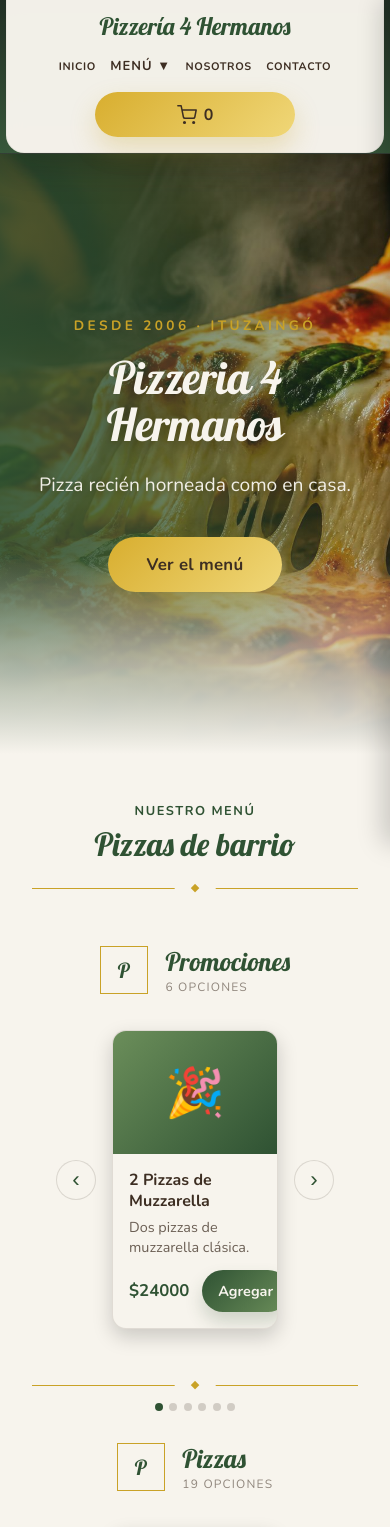
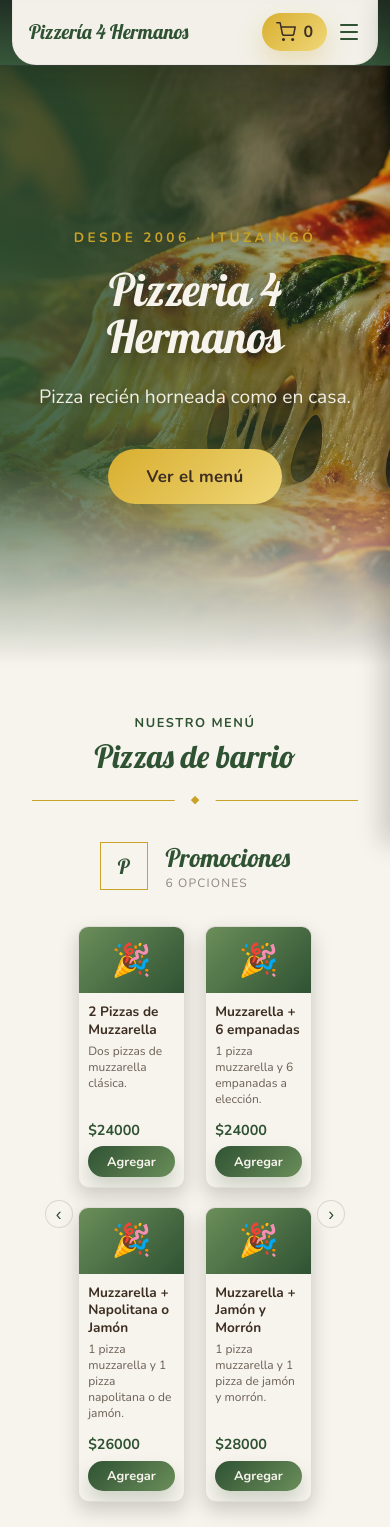
Before and after one commit to GermanHernando/pizzeria-4-hermanos, a React (Vite) app: page / in a window 390 px wide. Shown: the top 1527 px of the page. Built offline with nearby package versions, Linux system fonts and the light colour scheme.

Commit message:
Agregando detalles responsive para mobile en Carousel, Navbar, Item e Index

```diff
--- a/src/components/carousel/Carousel.css
+++ b/src/components/carousel/Carousel.css
@@ -126,3 +126,19 @@
   opacity: 0.55;
   margin-top: 0.15rem;
 }
+
+@media (max-width: 480px) {
+  .carousel {
+    gap: 0.3rem;
+  }
+
+  .carousel-flecha {
+    width: 28px;
+    height: 28px;
+    font-size: 1.1rem;
+  }
+
+  .categoria-bloque {
+    padding: 2.5rem 0.8rem;
+  }
+}
--- a/src/components/carousel/Carousel.jsx
+++ b/src/components/carousel/Carousel.jsx
@@ -1,7 +1,6 @@
 import { useState, useEffect } from 'react';
 import ItemList from '../products/ItemList.jsx';
 import './Carousel.css'
-
 
 const useColumnasResponsive = (columnasDeseadas) => {
   const [columnas, setColumnas] = useState(columnasDeseadas);
@@ -9,8 +8,7 @@ const useColumnasResponsive = (columnasDeseadas) => {
   useEffect(() => {
     const calcular = () => {
       const ancho = window.innerWidth;
-      if (ancho < 480) return 1;
-      if (ancho < 768) return 2;
+      if (ancho < 768) return 2;                              // celular y tablet chica: 2 columnas
       if (ancho < 1024) return Math.min(3, columnasDeseadas);
       return columnasDeseadas;
     };
@@ -26,10 +24,10 @@ const useColumnasResponsive = (columnasDeseadas) => {
 };
 
 const Carousel = ({ productos, columnas: columnasDeseadas = 3, filas = 1 }) => {
-  const columnas = useColumnasResponsive(columnasDeseadas); // NUEVO
+  const columnas = useColumnasResponsive(columnasDeseadas);
+  const filasEfectivas = columnas <= 2 ? 2 : filas;   // en celular: 2 columnas x 2 filas = 4 por slide
   const [slideActual, setSlideActual] = useState(0);
-  const itemsPorSlide = columnas * filas;
-
+  const itemsPorSlide = columnas * filasEfectivas;
 
   useEffect(() => {
     setSlideActual(0);
@@ -51,8 +49,8 @@ const Carousel = ({ productos, columnas: columnasDeseadas = 3, filas = 1 }) => {
   };
 
   const estiloGrilla = {
-    gridTemplateColumns: `repeat(${columnas},1fr)`,
-    gridTemplateRows: `repeat(${filas},auto)`,
+    gridTemplateColumns: `repeat(${columnas}, 1fr)`,
+    gridTemplateRows: `repeat(${filasEfectivas}, auto)`,
   };
 
   return (
--- a/src/components/home/Historia.module.css
+++ b/src/components/home/Historia.module.css
@@ -13,7 +13,7 @@
   left: 50%;
   width: 100vw;
   transform: translateX(-50%);
-  background: linear-gradient(180deg, #f1ead7 0%, #efe5d2 100%);
+background: linear-gradient(180deg, #f7f4ed 0%, #ece0c4 100%);
   z-index: -1;
 }
 
--- a/src/components/navbar/Navbar.jsx
+++ b/src/components/navbar/Navbar.jsx
@@ -1,4 +1,5 @@
 import { useState } from 'react';
+import { Menu, X } from 'lucide-react';
 import style from './Navbar.module.css';
 import { useCart } from '../../context/CartContext.jsx';
 
@@ -11,20 +12,32 @@ const CATEGORIAS_MENU = [
   { nombre: "Adicionales", id: "adicionales" }
 ];
 
-
 const Navbar = () => {
-const {carrito, abrirCarrito} = useCart();
+  const { carrito, abrirCarrito } = useCart();
   const cantidadTotal = carrito.reduce((total, item) => total + item.cantidad, 0);
   const [menuAbierto, setMenuAbierto] = useState(false);
+  const [navAbierto, setNavAbierto] = useState(false);
+
   const abrirMenu = () => setMenuAbierto((prev) => !prev);
-    const cerrarMenu = () => setMenuAbierto(false);
+  const cerrarTodo = () => {
+    setMenuAbierto(false);
+    setNavAbierto(false);
+  };
 
   return (
     <nav className={style.navbar}>
       <span className={style.marca}>Pizzería 4 Hermanos</span>
-    <ul className={style.navbarLinks}>
-        <li><a href="#inicio">Inicio</a></li>
 
+      <button
+        className={style.hamburguesa}
+        onClick={() => setNavAbierto((prev) => !prev)}
+        aria-label="Abrir menú"
+      >
+        {navAbierto ? <X size={24} /> : <Menu size={24} />}
+      </button>
+
+      <ul className={`${style.navbarLinks} ${navAbierto ? style.abierto : ''}`}>
+        <li><a href="#inicio" onClick={cerrarTodo}>Inicio</a></li>
 
         <li className={style.menuDropdownWrapper}>
           <button className={style.menuDropdownBoton} onClick={abrirMenu}>
@@ -35,29 +48,24 @@ return (
             <ul className={style.menuDropdown}>
               {CATEGORIAS_MENU.map((cat) => (
                 <li key={cat.id}>
-                  <a href={`#${cat.id}`} onClick={cerrarMenu}>{cat.nombre}</a>
+                  <a href={`#${cat.id}`} onClick={cerrarTodo}>{cat.nombre}</a>
                 </li>
               ))}
             </ul>
           )}
         </li>
 
+        <li><a href="#historia" onClick={cerrarTodo}>Nosotros</a></li>
+        <li><a href="#contacto" onClick={cerrarTodo}>Contacto</a></li>
+      </ul>
 
-
-        <li><a href="#historia">Nosotros</a></li>
-        <li><a href="#contacto">Contacto</a></li>
-    </ul>
       <a
         href="#carrito"
         className={style.navbarCart}
         onClick={abrirCarrito}
         aria-label={`Abrir carrito, ${cantidadTotal} ${cantidadTotal === 1 ? 'producto' : 'productos'}`}
       >
-          <svg
-            className={style.navbarCartIcon}
-            viewBox="0 0 24 24"
-            aria-hidden="true"
-          >
+        <svg className={style.navbarCartIcon} viewBox="0 0 24 24" aria-hidden="true">
           <circle cx="9" cy="21" r="1" />
           <circle cx="20" cy="21" r="1" />
           <path d="M1 1h4l2.68 13.39a2 2 0 0 0 2 1.61h9.72a2 2 0 0 0 2-1.61L23 6H6" />
--- a/src/components/navbar/Navbar.module.css
+++ b/src/components/navbar/Navbar.module.css
@@ -140,28 +140,59 @@
   background-color: rgba(47, 82, 51, 0.08);
 }
 
-@media (max-width: 640px) {
+.hamburguesa {
+  display: none;
+  background: none;
+  border: none;
+  color: var(--verde-pino);
+  cursor: pointer;
+  padding: 0;
+}
+
+@media (max-width: 768px) {
   .navbar {
-    width: min(100%, calc(100% - 12px));
     flex-wrap: wrap;
-    justify-content: center;
-    padding: 0.9rem 0.85rem;
-    border-radius: 0 0 18px 18px;
+    gap: 0.6rem;
+    padding: 0.8rem 1rem;
+  }
+
+  .marca {
+    font-size: 1.25rem;
+    margin-right: auto;
+  }
+
+  .hamburguesa {
+    display: flex;
+    order: 2;
+  }
+
+  .navbarCart {
+    order: 1;
+    padding: 0.5rem 0.9rem;
   }
 
   .navbarLinks {
+    display: none;
+    order: 3;
     width: 100%;
-    gap: 0.6rem 0.9rem;
+    flex-direction: column;
+    align-items: flex-start;
+    gap: 0.9rem;
+    padding: 0.8rem 0 0.4rem;
+    border-top: 1px solid rgba(61, 46, 34, 0.12);
   }
 
-  .navbarLinks a {
-    font-size: 0.68rem;
-    letter-spacing: 0.06em;
+  .navbarLinks.abierto {
+    display: flex;
   }
 
-  .navbarCart {
-    width: 100%;
-    max-width: 200px;
-    padding: 0.72rem 1rem;
+  /* El dropdown de categorías se despliega dentro del panel, no flotando */
+  .menuDropdown {
+    position: static;
+    transform: none;
+    box-shadow: none;
+    border: none;
+    padding: 0.4rem 0 0 0.8rem;
+    min-width: 0;
   }
 }
--- a/src/components/products/Item.css
+++ b/src/components/products/Item.css
@@ -128,3 +128,47 @@
   transform: translateY(-1px);
   box-shadow: 0 14px 20px rgba(47, 82, 51, 0.2);
 }
+
+@media (max-width: 480px) {
+  .menu-item {
+    border-radius: 10px;
+  }
+
+  .menu-item-imagen {
+    aspect-ratio: 16 / 10; /* antes 4/3: menos alto */
+  }
+
+  .menu-item-placeholder {
+    font-size: 2rem;
+  }
+
+  .menu-item-info {
+    padding: 0.6rem;
+  }
+
+  .menu-item-nombre {
+    font-size: 0.85rem;
+  }
+
+  .menu-item-descripcion {
+    font-size: 0.75rem;
+    -webkit-line-clamp: 2; /* antes 3 */
+  }
+
+  /* Precio arriba, botón abajo ocupando todo el ancho */
+  .menu-item-footer {
+    flex-direction: column;
+    align-items: stretch;
+    gap: 0.4rem;
+  }
+
+  .menu-item-precio {
+    font-size: 0.9rem;
+  }
+
+  .btn-agregar {
+    width: 100%;
+    padding: 0.4rem;
+    font-size: 0.8rem;
+  }
+}
--- a/src/index.css
+++ b/src/index.css
@@ -1,12 +1,22 @@
 :root {
   color-scheme: light;
+}
+
+*, *::before, *::after {
+  box-sizing: border-box;
 }
 
 body {
   margin: 0;
   min-height: 100vh;
+  overflow-x: clip;
 }
 
 #root {
   width: 100%;
 }
+
+img {
+  max-width: 100%;
+  display: block;
+}
```
Lines whose indentation alone changed are shown as unchanged.
